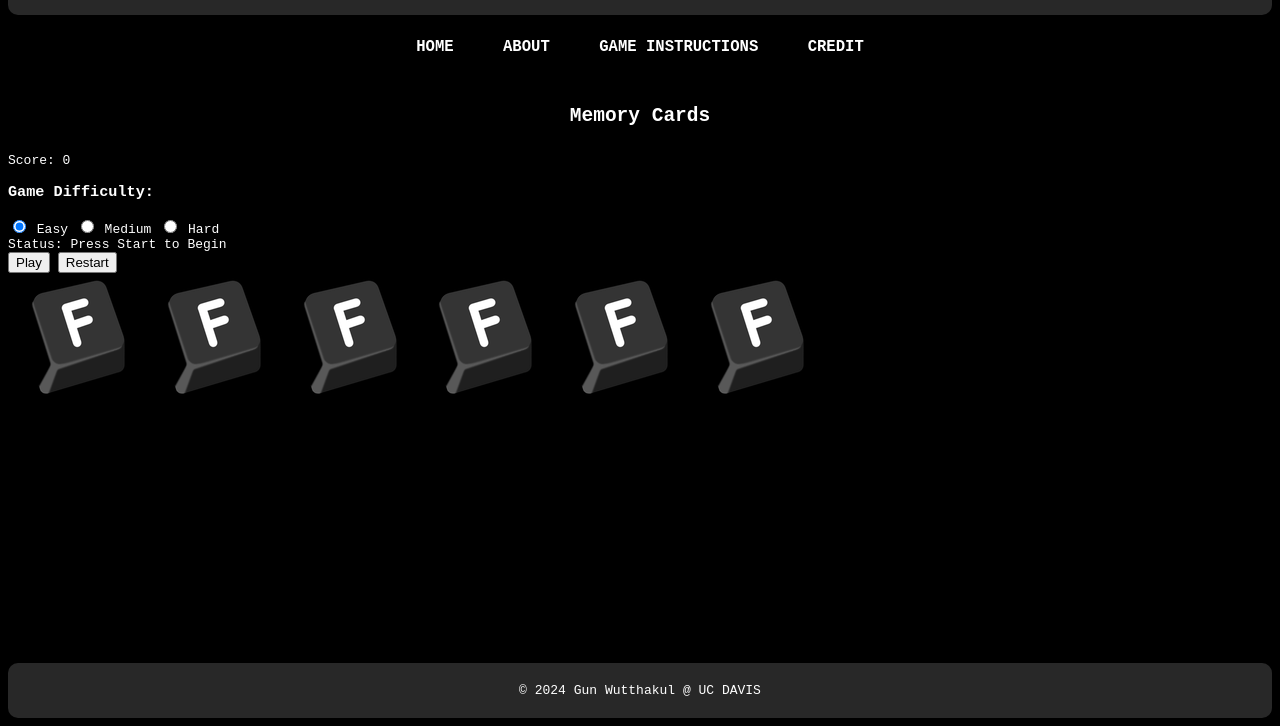
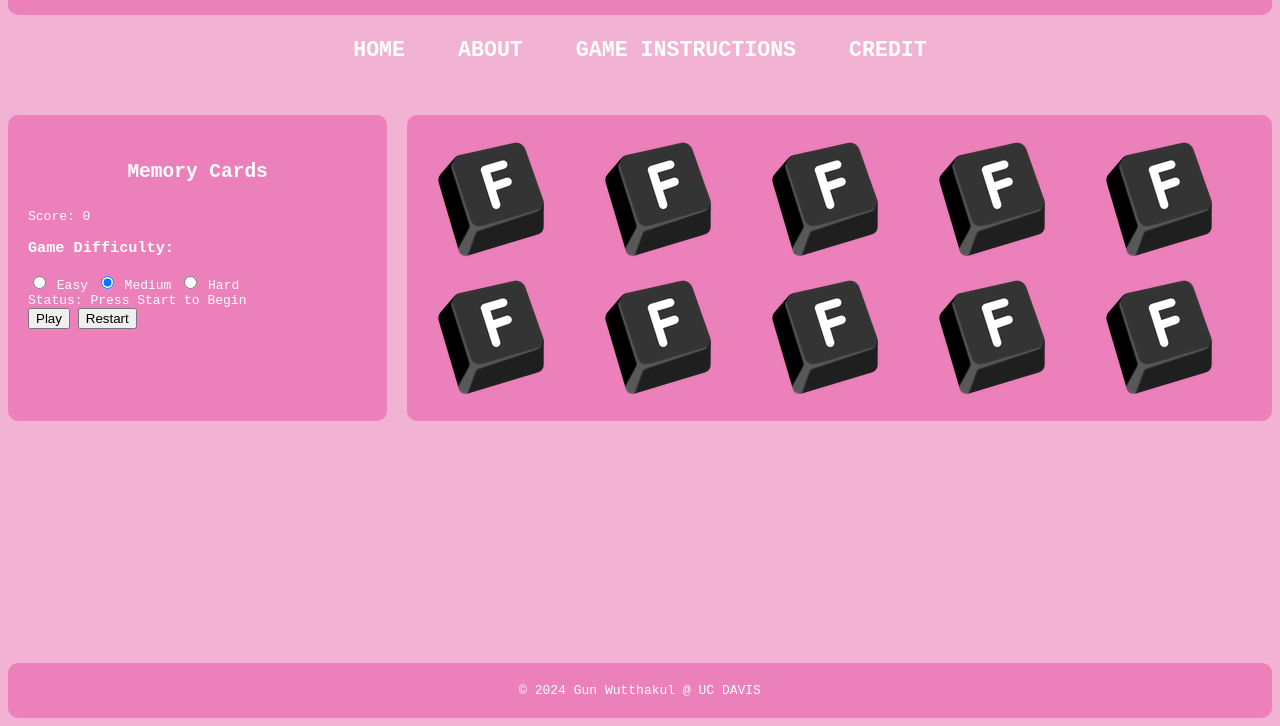
Before and after one commit to kwutthak/game-arcade, a plain HTML site: page memory-cards/memory-cards.html in a window 1280 px wide. Shown: the part 90-816 px from the top of the page. Drawn offline with Linux system fonts and the light colour scheme.

Commit message:
positioned all the games properly

```diff
--- a/dino-runner/dino-runner.css
+++ b/dino-runner/dino-runner.css
@@ -1,3 +1,27 @@
+.gameContainer {
+    display: flex;
+    width: 100%;
+    margin-top: 30px;
+    position: relative;
+}
+
+.gameData {
+    background-color: #e44c9d7b;
+    flex: 1;
+    padding: 20px;
+    box-sizing: border-box;
+    border-radius: 10px;
+    margin-bottom: 20px;
+}
+
+.playArea {
+    background-color: #e44c9d7b;
+    flex: 1;
+    padding: 20px;
+    box-sizing: border-box;
+    border-radius: 10px;
+}
+
 .playArea {
     display: flex;
 }
@@ -5,13 +29,14 @@
 .dino {
     width: 60px;
     height: 60px;
+    left: 530px;
     background-image: url(images/dino.png);
-    position: relative;
+    position: absolute;
     bottom: 0;
 }
 
 .cactus{
-    position: relative;
+    position: absolute;
     width: 60px;
     height: 60px;
     bottom: 0;
@@ -26,6 +51,7 @@
 }
 
 .background {
+    position: relative;
     background: #fafafa;
     bottom: 0;
     background-image: url(images/background.png);
@@ -34,3 +60,13 @@
     width: 100%;
     height: 200px;
 }
+
+@keyframes slideright {
+    from {
+        background-position: 70000%;
+    }
+
+    to {
+        background-position: 0;
+    }
+}
--- a/memory-cards/memory-cards.css
+++ b/memory-cards/memory-cards.css
@@ -1,3 +1,31 @@
+.gameContainer {
+    display: flex;
+    width: 100%;
+    margin-top: 30px;
+}
+
+.gameData {
+    background-color: #e44c9d7b;
+    flex: 0 0 30%;
+    padding: 20px;
+    box-sizing: border-box;
+    border-radius: 10px;
+    margin-right: 20px;
+}
+
+.playArea {
+    background-color: #e44c9d7b;
+    flex: 1;
+    display: grid;
+    grid-template-columns: repeat(5, 1fr);
+    grid-gap: 10px;
+    padding: 20px;
+    box-sizing: border-box;
+    border-radius: 10px;
+    justify-content: center;
+    align-items: center;
+}
+
 .card {
     width: 100px;
     height: 100px;
--- a/memory-cards/memory-cards.html
+++ b/memory-cards/memory-cards.html
@@ -19,26 +19,32 @@
             </ul>
         </nav>
         <main>
+            <div class="gameContainer">
+                <div class="gameData">
                     <h2> Memory Cards </h2>
-            <div class="gameData">
                     <div class="label"> Score: <span id="score"> 0 </span> </div>
                     <div id="difficulty">
                         <h3> Game Difficulty: </h3>
-                    <input type="radio" id="easy" name="difficulty" value="easy" checked> Easy
-                    <input type="radio" id="medium" name="difficulty" value="medium"> Medium
+                        <input type="radio" id="easy" name="difficulty" value="easy"> Easy
+                        <input type="radio" id="medium" name="difficulty" value="medium" checked> Medium
                         <input type="radio" id="hard" name="difficulty" value="hard"> Hard
                     </div>
                     <div class="label"> Status: <span id="status"> Press Start to Begin </span> </div>
                     <button id="playButton"> Play </button>
                     <button id="restartButton"> Restart </button>
                 </div>
-            <div id="playArea">
+                <div class="playArea" id="playArea">
                     <img src="images/front.png" alt="A Card Memory" title="Memory Card">
                     <img src="images/front.png" alt="A Card Memory" title="Memory Card">
                     <img src="images/front.png" alt="A Card Memory" title="Memory Card">
                     <img src="images/front.png" alt="A Card Memory" title="Memory Card">
                     <img src="images/front.png" alt="A Card Memory" title="Memory Card">
                     <img src="images/front.png" alt="A Card Memory" title="Memory Card">
+                    <img src="images/front.png" alt="A Card Memory" title="Memory Card">
+                    <img src="images/front.png" alt="A Card Memory" title="Memory Card">
+                    <img src="images/front.png" alt="A Card Memory" title="Memory Card">
+                    <img src="images/front.png" alt="A Card Memory" title="Memory Card">
+                </div>
             </div>
         </main>
         <footer>
--- a/memory-cards/memory-cards.js
+++ b/memory-cards/memory-cards.js
@@ -37,6 +37,7 @@ function setDifficulty() {
 
     if (difficulties[0].checked) {
         numCards = 6;
+        document.getElementById('playArea').style.gridTemplateColumns = 'repeat(3, 1fr)';
     } else if (difficulties[1].checked) {
         numCards = 10;
     } else if (difficulties[2].checked) {
@@ -119,12 +120,12 @@ function match() {
         backImage.classList.toggle('hidden');
         frontImage.classList.toggle('hidden');
     }
-    this.classList.add('disabled');
 
     if (!matchingMode) {
         matchingMode = true;
         lastCard = this;
         lastCardIndex = clickedIndex;
+        this.removeEventListener('click', match);
     } else {
         matchingMode = false;
         const pairExists = resultCards.some(pair => arePairs(pair, clickedIndex, lastCardIndex));
@@ -132,6 +133,7 @@ function match() {
             successfulMatch(backImage);
         } else {
             let currentCard = this;
+            lastCard.addEventListener('click', match);
             failureMatch(backImage, frontImage, currentCard);
         }
     }
@@ -139,10 +141,13 @@ function match() {
 }
 
 function successfulMatch(backImage) {
-
+    cards.forEach(card => card.classList.add('unclickable'));
     setTimeout(() => {
         backImage.src = 'images/matched.png';
         lastCard.querySelector('.back').src = 'images/matched.png'
+        cards.forEach(card => card.classList.remove('unclickable'));
+        lastCard.removeEventListener('click', match);
+        this.removeEventListener('click', match);
     }, 1000);
 
     correctMatches++;
@@ -176,6 +181,6 @@ function checkGameOver() {
 }
 
 function disableButtons() {
-    document.getElementById('playButton').classList.add('disabled');
+    document.getElementById('playButton').disabled = true;
     difficulties.forEach(difficulty => difficulty.classList.add('disabled'));
 }
--- a/pages/about.css
+++ b/pages/about.css
@@ -5,7 +5,7 @@
 }
 
 .about {
-    background-color: rgba(123, 123, 123, 0.325);
+    background-color: #e44c9d7b;
     padding: 20px;
     border-radius: 10px;
     margin-left: 10px;
--- a/pages/instructions.css
+++ b/pages/instructions.css
@@ -1,6 +1,6 @@
 .container {
     display: flex;
-    background-color: rgba(123, 123, 123, 0.325);
+    background-color: #e44c9d7b;
     padding: 20px;
     margin-top: 20px;
     margin-bottom: 20px;
--- a/style.css
+++ b/style.css
@@ -1,7 +1,7 @@
 body {
     display: flex;
     flex-direction: column;
-    background-color: rgb(0, 0, 0);
+    background-color: #f2b2d4;
     color: white;
     font-family: monospace;
     min-height: 100vh;
@@ -10,14 +10,14 @@ body {
 header {
     text-align: center;
     font-size: larger;
-    background-color: rgba(123, 123, 123, 0.325);
+    background-color: #e44c9d7b;
     padding: 10px;
     border-radius: 10px;
 }
 
 footer {
     text-align: center;
-    background-color: rgba(123, 123, 123, 0.325);
+    background-color: #e44c9d7b;
     padding: 20px;
     border-radius: 10px;
     margin-top: auto;
@@ -29,12 +29,11 @@ h2 {
 }
 
 a {
-    color: pink;
-    text-decoration: none;
+    color: white;
 }
 
 p, main ul, main ol {
-    font-size: 15px;
+    font-size: 13px;
     line-height: 1.5;
     margin-left: 10px;
     margin-right: 10px;
@@ -53,6 +52,7 @@ nav > ul {
 
 nav > ul > li {
     display: inline;
+    font-size: 18px;
     margin-left: 10px;
     margin-right: 10px;
 }
@@ -84,7 +84,7 @@ nav > ul a:hover {
     flex: 0 0 250px;
     align-items: center;
     flex-direction: column;
-    background-color: rgba(123, 123, 123, 0.325);
+    background-color: #e44c9d7b;
     padding: 10px;
     margin-left: 10px;
     margin-right: 10px;
@@ -105,8 +105,9 @@ nav > ul a:hover {
 }
 
 .game-card button {
-    background-color: white;
-    color: black;
+    background-color: #f2b2d4;;
+    color: white;
+    border: white;
     padding: 5px 100px;
     font-size: 16px;
     border-radius: 5px;
@@ -114,6 +115,5 @@ nav > ul a:hover {
 }
 
 .game-card button:hover {
-    filter: invert(100%);
     cursor: grab;
 }
--- a/whack-a-mole/whack-a-mole.css
+++ b/whack-a-mole/whack-a-mole.css
@@ -1,16 +1,45 @@
+.gameContainer {
+    display: flex;
+    width: 100%;
+    margin-top: 30px;
+}
+
+.gameData {
+    background-color: #e44c9d7b;
+    flex: 0 0 30%;
+    padding: 20px;
+    box-sizing: border-box;
+    border-radius: 10px;
+    margin-right: 20px;
+}
+
+.playArea {
+    background-color: #e44c9d7b;
+    flex: 1;
+    display: grid;
+    grid-template-columns: repeat(5, 1fr);
+    grid-gap: 10px;
+    padding: 20px;
+    box-sizing: border-box;
+    border-radius: 10px;
+}
+
 .hole {
-    background-color: #333;
+    background-color: white;
+    border-color: pink;
     width: 100px;
     height: 100px;
     border-radius: 50%;
+    background-size: cover;
+    background-position: center;
 }
 
 .mole {
-    background-color: red;
+    background-image: url(images/mole.jpg);;
 }
 
 .whacked {
-    background-color: green;
+    background-image: url(images/whacked.jpg);;
 }
 
 .disabled {
```
Also changed, not shown: dino-runner/dino-runner.html (+1 -1 lines), dino-runner/dino-runner.js (+4 -5 lines), whack-a-mole/whack-a-mole.html (+5 -3 lines), whack-a-mole/whack-a-mole.js (+7 -7 lines), whack-a-mole/images/mole.jpg (added), whack-a-mole/images/whacked.jpg (added), 4 other files. Lines whose indentation alone changed are shown as unchanged.
